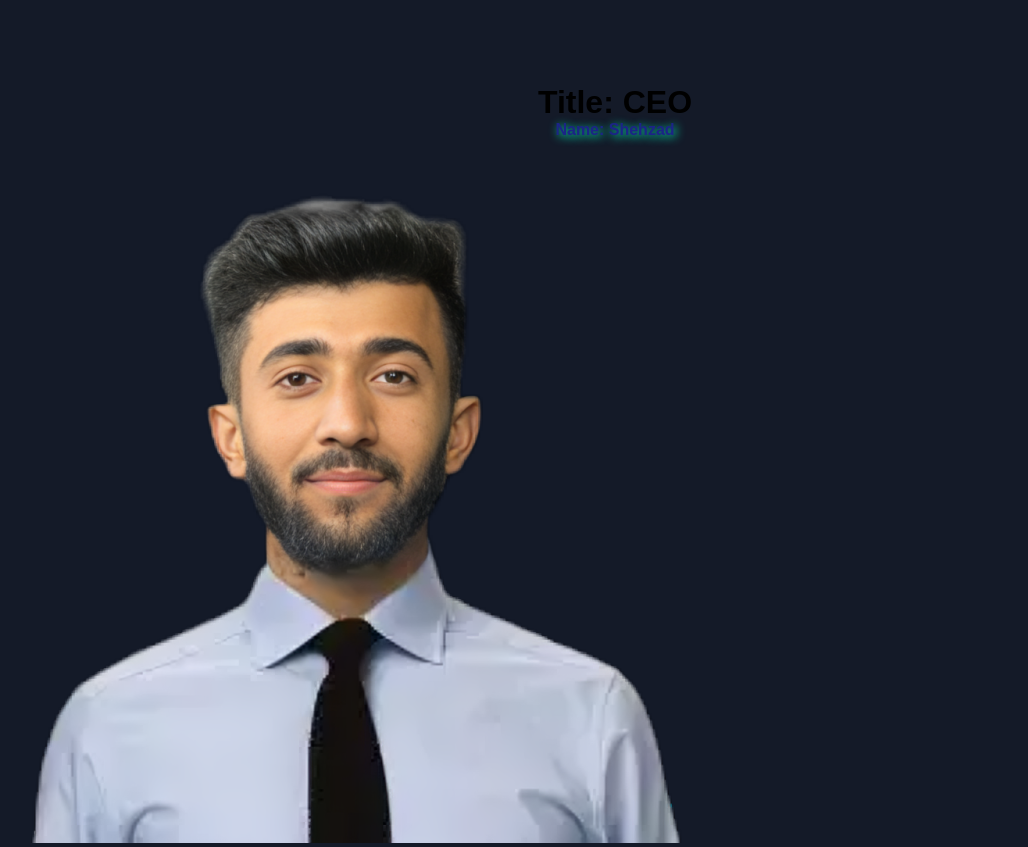
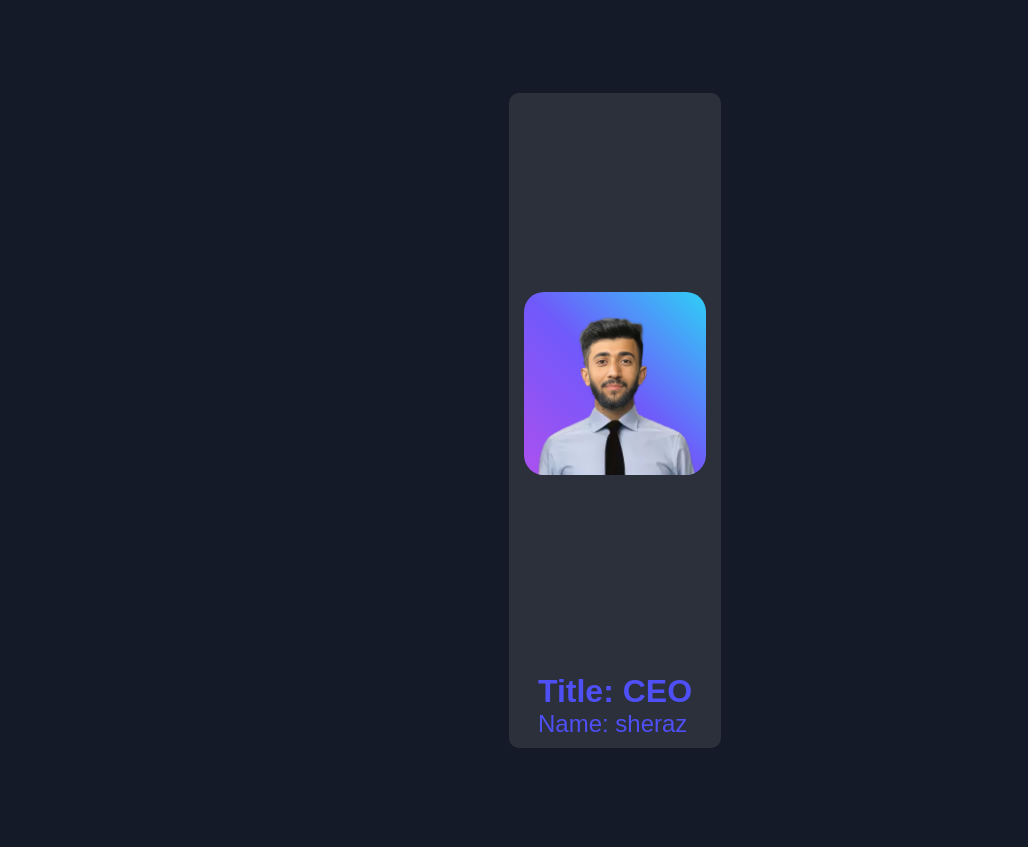
Before and after one commit to shahzadakram786/Hirarcky-prj-webloop, a plain HTML site: page index.html in a window 1280 px wide. Shown: the part 656-1503 px from the top of the page, without its empty margins (25-1053 px from the left). After the commit the page ends 1404 px from the top, so only its background shows below. Drawn offline with Linux system fonts and the light colour scheme.

Commit message:
making anoter card for ceo

```diff
--- a/index.html
+++ b/index.html
@@ -114,13 +114,13 @@
         </div>
     </div>
 
-    <div class="card1">
-        <div>
-            <img src="sheraz.png" alt="#">
+    <div class="card1" style="background-color:rgba(128, 128, 128, 0.217);width: 15%;display: flex; flex-direction: column;justify-content: center; align-items: center;margin: auto;padding: 10px; border-radius: 10px;">
+        <div style=" display: flex;justify-content: center;position: relative;align-items: center; height: 70vh; border-radius: 10px; width: 95%; ">
+            <img src="sheraz.png " alt="# " style="width: 100%;height: auto;position: absolute; background: linear-gradient(45deg, #ac50ef, #7059fb 50%, #2ecff6); border-radius: 20px;">
         </div>
-        <div class="info">
-            <h1>Title: CEO</h1>
-            <h2>Name: Shehzad</h2>
+        <div class="infor ">
+            <h1 style="margin-top: 10px; color: rgb(79, 79, 246); ">Title: CEO</h1>
+            <h1 style="font-weight: 400;color: rgb(79, 79, 246);font-size: 1.5em; ">Name: sheraz</h1>
 
 
         </div>
```
